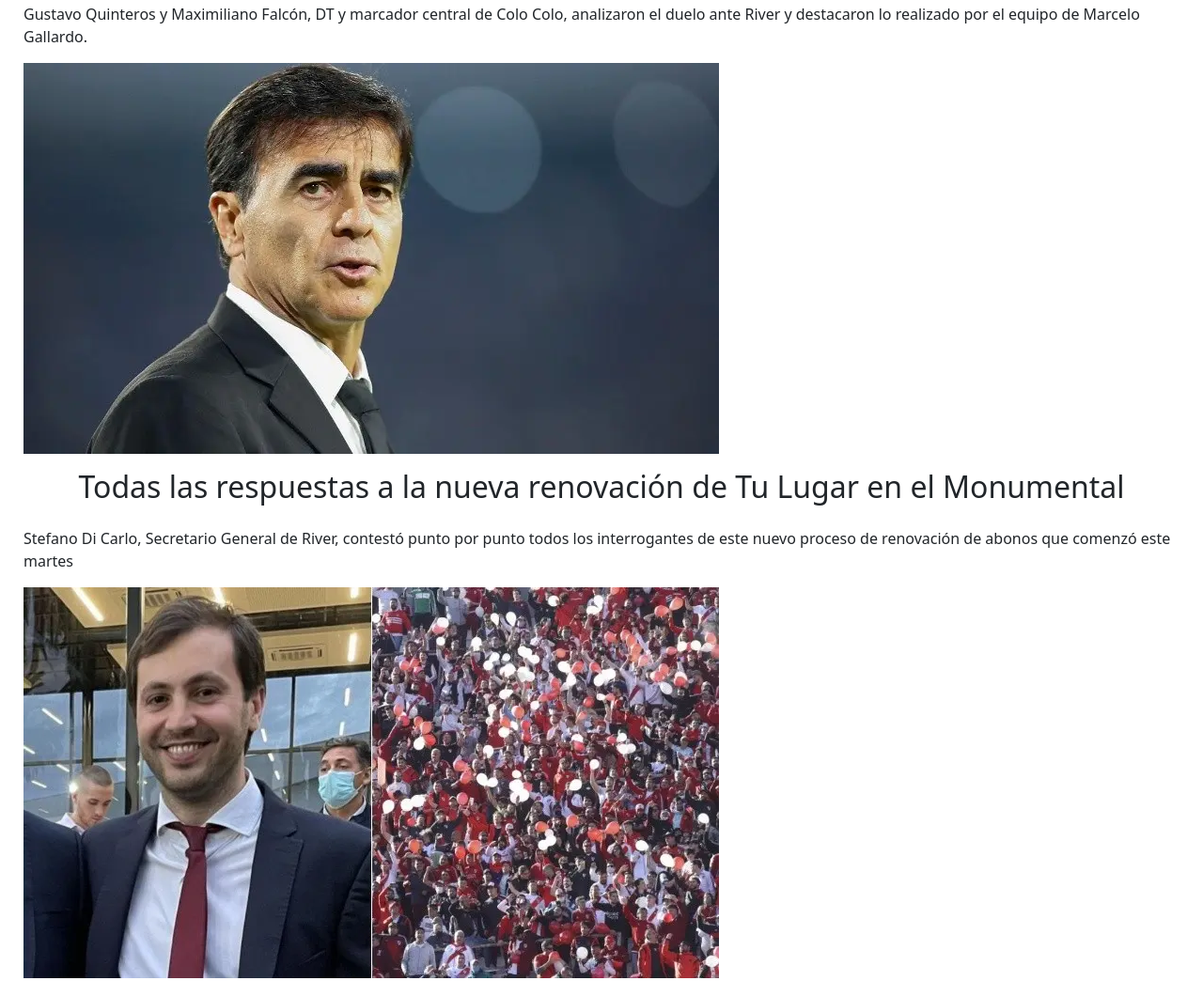
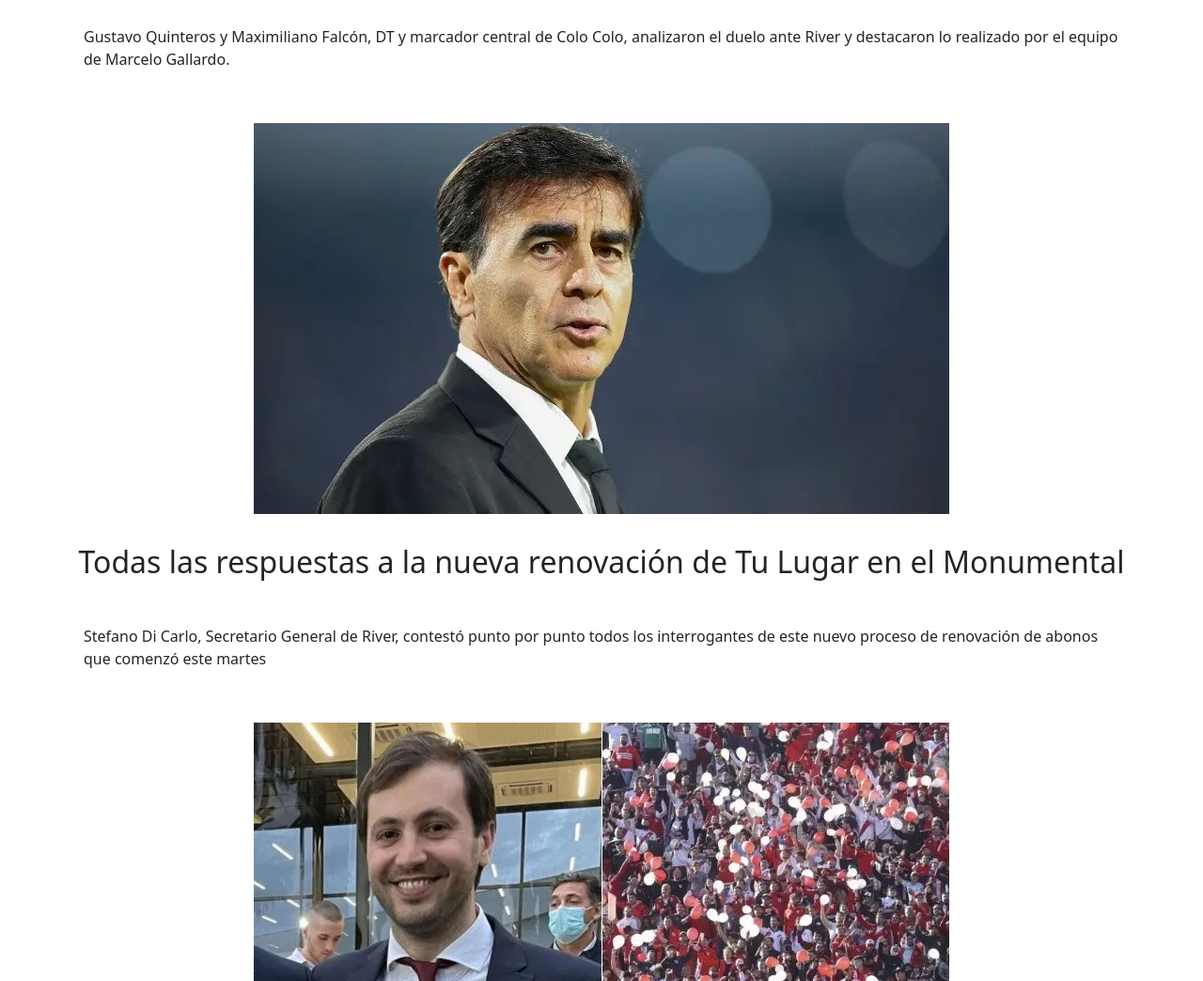
Before and after one commit to Coya1987/CARP_repo, a website: page index.html in a window 1280 px wide. Shown: the part 977-2021 px from the top of the page at 94% size. Drawn offline with nearby package versions, Linux system fonts and the light colour scheme.

Commit message:
arreglos varios en quienes somos main styles

```diff
--- a/index.html
+++ b/index.html
@@ -64,12 +64,12 @@
             <h4 class="articuloNoticia__titulo">Los elogios de los rivales de River tras el triunfo en Chile</h4>
             <article class="seccionArticulos__articuloNoticia">
                 <p class="articuloNoticia__Parrafo">Gustavo Quinteros y Maximiliano Falcón, DT y marcador central de Colo Colo, analizaron el duelo ante River y destacaron lo realizado por el equipo de Marcelo Gallardo.</p>
-              <a href="./paginas/Noticias.html"><img  id="img1" class="articuloNoticia__img1" src="./imagenes/image.webp" alt="Foto tecnico colo colo"></a>
+              <a class="contenedor__img1" href="./paginas/Noticias.html"><img class="articuloNoticia__img1" src="./imagenes/image.webp" alt="Foto tecnico colo colo"></a>
             </article>
             <h4 class="articuloNoticia__titulo" >Todas las respuestas a la nueva renovación de Tu Lugar en el Monumental</h4>
             <article class="seccionArticulos__articuloNoticia">
                 <p class="articuloNoticia__Parrafo">Stefano Di Carlo, Secretario General de River, contestó punto por punto todos los interrogantes de este nuevo proceso de renovación de abonos que comenzó este martes</p>
-                <a href="./paginas/Noticias.html"><img  id="img2" class="articuloNoticia__img2" src="./imagenes/image 2.webp" alt="secretario de river"></a>
+                <a class="contenedor__img2" href="./paginas/Noticias.html"><img class="articuloNoticia__img2" src="./imagenes/image 2.webp" alt="secretario de river"></a>
             </article>
         </section>
     </main>
--- a/sass/_main.scss
+++ b/sass/_main.scss
@@ -69,33 +69,40 @@
             margin: 20px 10px;
             flex-direction: row-reverse;
             font-size: 1.3rem;
+          }
+        }
+      }
+.articuloNoticia__img3{
+  display: flex;
+  padding: 1.5rem;
+  margin:auto;
+  width: auto;
+}
 
-            p {
-                width: auto;
-                padding: 2rem;
-                margin: 35px;
-                font-size: 1rem;
-            }
-            .articuloNoticia__img1{
-                display: flex;
-                padding: 1rem;
-                width: auto;
+.contenedor__img2{
+  display: flex;
+  justify-content: center;
 
-            }
-
-            .articuloNoticia__img2{
-                display: flex;
-                padding: 1rem;
-                width: auto;
-
-            }
-        }
-    }
+  .articuloNoticia__img2{
+    display: flex;
+    padding: 1rem;
+    width: auto;
+  }
+}
+.contenedor__img1{
+  display: flex;
+  justify-content: center;
+  .articuloNoticia__img1{
+    display: flex;
+    padding: 1rem;
+    width: auto;
+  }
 
 }
-.articuloNoticia__img3{
-    display: flex;
-    padding: 1.5rem;
-    margin:auto;
-    width: auto;
+.articuloNoticia__Parrafo{
+  width: auto;
+  padding: 1.5rem;
+  margin-left: 2.5rem;
+  margin-right: 2.5rem;
+  font-size: 1rem;
 }
--- a/sass/_qsomos.scss
+++ b/sass/_qsomos.scss
@@ -7,8 +7,7 @@
     display: flex;
     justify-content: center;
     width: auto;
-    padding: 2%;
-    margin: 2%;
+    padding: 1.2rem;
 
 }
 
@@ -23,4 +22,5 @@
 
 #imgMuseo{
     width: auto;
+    padding: 1.2rem;
 }
```
Also changed, not shown: estilos/styles.css.
